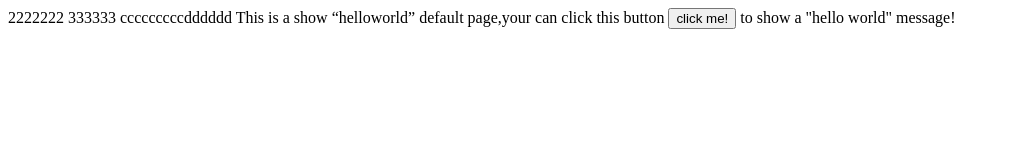
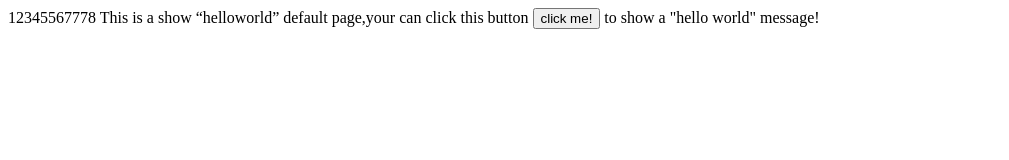
Before and after one commit to miraclerz/myStore, a plain HTML site: page kong/index.html in a window 1280 px wide. Shown: the whole page, without its empty margins (0-1009 px from the left). Drawn offline with Linux system fonts and the light colour scheme.

Commit message:
Update index.html

```diff
--- a/kong/index.html
+++ b/kong/index.html
@@ -21,11 +21,7 @@ document.addEventListener( "plusready", function(){
 </head>
 <body>
 
-2222222
-
-333333
-
-cccccccccdddddd
+12345567778
 
 	This is a show “helloworld” default page,your can click this button <button onclick="helloworld()">click me!</button> to show a "hello world" message!
 </body>
```
